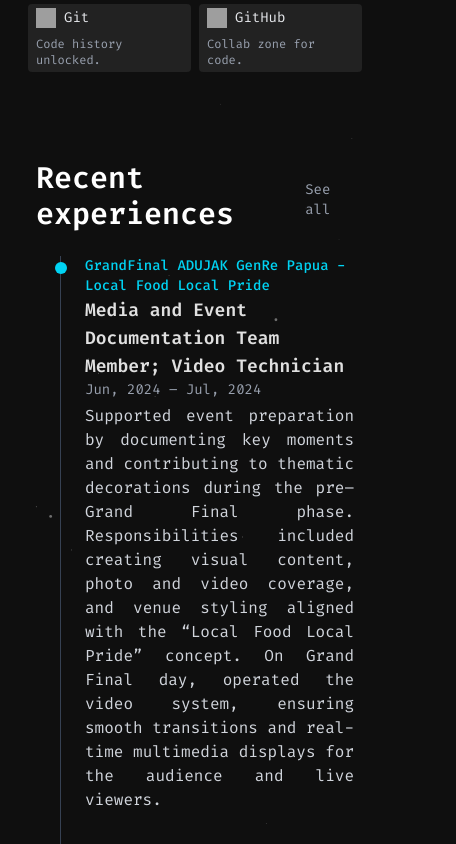
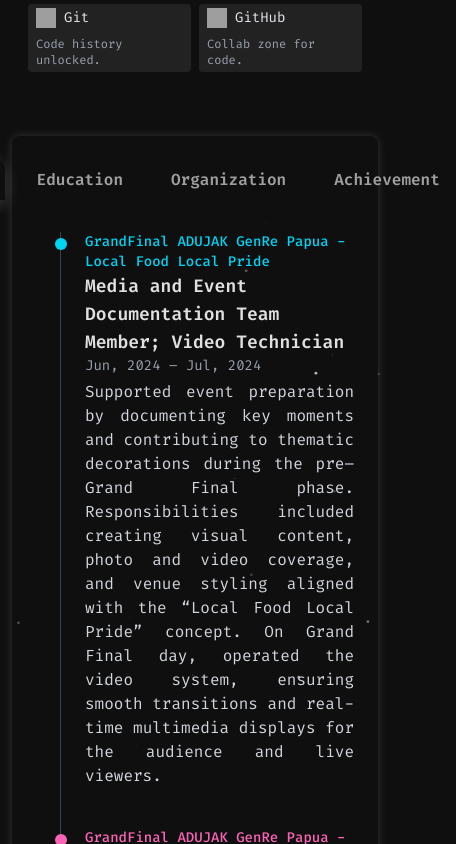
Before and after one commit to Ariffansyah/arpthef, a SvelteKit app: page / in a window 390 px wide. Shown: the part 860-1704 px from the top of the page, 456 px wide, since content can reach past the window. Built offline with nearby package versions, Linux system fonts and the light colour scheme; grey boxes are pictures that could not be loaded.

Commit message:
Feat: Work, Eduaction, Organization, Achievement Tab

```diff
--- a/src/lib/assets/JSON/experiences.json
+++ b/src/lib/assets/JSON/experiences.json
@@ -1,26 +1,49 @@
 [
 	{
 		"experienceName": "GrandFinal ADUJAK GenRe Papua - Local Food Local Pride",
+		"category": "Work",
 		"title": "Media and Event Documentation Team Member; Video Technician",
 		"date": "Jun, 2024 – Jul, 2024",
 		"description": "Supported event preparation by documenting key moments and contributing to thematic decorations during the pre–Grand Final phase. Responsibilities included creating visual content, photo and video coverage, and venue styling aligned with the “Local Food Local Pride” concept. On Grand Final day, operated the video system, ensuring smooth transitions and real-time multimedia displays for the audience and live viewers."
 	},
 	{
 		"experienceName": "GrandFinal ADUJAK GenRe Papua - Nothing's Impossible",
+		"category": "Work",
 		"title": "Media and Event Documentation Team Member; Video Technician",
 		"date": "May, 2023 – Jun, 2023",
 		"description": "Played an active role in documenting and decorating the venue in the lead-up to the Grand Final, focusing on visual storytelling and consistent branding. Captured event footage, assisted in media setup, and helped with on-site decorations. During the main event, served as the video technician responsible for managing the live video feed and ensuring seamless multimedia coordination throughout the program."
 	},
 	{
 		"experienceName": "Organisasi Siswa Intra Sekolah - SMA Negeri 1 Jayapura",
+		"category": "Organization",
 		"title": "Tresurer Student Council",
 		"date": "Nov, 2022 – Nov, 2023",
 		"description": "As the Treasurer, I was responsible for managing the financial activities of the organization. My key duties included budgeting, tracking income and expenses, and preparing financial reports. I worked closely with the team to ensure that the funds were allocated properly and that financial records were accurate and transparent. Through this role, I developed strong organizational and financial management skills, ensuring that the organization's financial operations ran smoothly and efficiently."
 	},
 	{
+		"experienceName": "PIK-R Ready - SMA Negeri 1 Jayapura",
+		"category": "Organization",
+		"title": "Peer Educator Coordinator",
+		"date": "Dec, 2022 – Dec, 2023",
+		"description": "In my role as Peer Educator Coordinator, I led a team of peer educators to promote health and well-being among students. My responsibilities included organizing training sessions, developing educational materials, and coordinating outreach programs. I focused on fostering a supportive environment for students to learn about health issues and make informed decisions. This experience enhanced my leadership skills and my ability to communicate effectively with diverse groups."
+	},
+	{
 		"experienceName": "Organisasi Siswa Intra Sekolah - SMA Negeri 1 Jayapura",
+		"category": "Organization",
 		"title": "ICT Coordinator Student Council",
 		"date": "Nov, 2021 – Nov, 2022",
 		"description": "During my term as ICT Coordinator, I was responsible for leading technology-related projects and managing the organization's digital communication systems. I successfully developed digital solutions to enhance the efficiency of the team. Additionally, I managed internal and external digital communication to ensure smooth and secure information flow. This role strengthened my skills in project leadership, problem-solving, and ensuring operational continuity through technology.During"
+	},
+	{
+		"experienceName": "State University of Surabaya",
+		"category": "Education",
+		"date": "2024 – Present",
+		"description": "Bachelor of Computer Science, Informatics Engineering"
+	},
+	{
+		"experienceName": "SMA Negeri 1 Jayapura",
+		"category": "Education",
+		"date": "2021 – 2024",
+		"description": "High School, Science Major"
 	}
 ]
--- a/src/routes/+page.svelte
+++ b/src/routes/+page.svelte
@@ -47,6 +47,51 @@
 	const achievements = AchievementsData;
 	const projects = ProjectsData;
 	const experiences = ExperiencesData;
+
+	let activeTab = 'work';
+	const tabs = [
+		{ label: 'Work', value: 'work' },
+		{ label: 'Education', value: 'education' },
+		{ label: 'Organization', value: 'organization' },
+		{ label: 'Achievement', value: 'achievement' }
+	];
+
+	const workExperiences = experiences.filter((e) => e.category?.toLowerCase() === 'work');
+	const educationExperiences = experiences.filter((e) => e.category?.toLowerCase() === 'education');
+	const organizationExperiences = experiences.filter(
+		(e) => e.category?.toLowerCase() === 'organization'
+	);
+	const achievementItems = achievements;
+
+	// Show More / Show Less logic for each tab
+	let isShowMoreWork = false;
+	let showWorkExperiences = workExperiences.slice(0, 3);
+	function toggleShowMoreWork() {
+		isShowMoreWork = !isShowMoreWork;
+		showWorkExperiences = isShowMoreWork ? workExperiences : workExperiences.slice(0, 3);
+	}
+	let isShowMoreEdu = false;
+	let showEducationExperiences = educationExperiences.slice(0, 3);
+	function toggleShowMoreEdu() {
+		isShowMoreEdu = !isShowMoreEdu;
+		showEducationExperiences = isShowMoreEdu
+			? educationExperiences
+			: educationExperiences.slice(0, 3);
+	}
+	let isShowMoreOrg = false;
+	let showOrganizationExperiences = organizationExperiences.slice(0, 3);
+	function toggleShowMoreOrg() {
+		isShowMoreOrg = !isShowMoreOrg;
+		showOrganizationExperiences = isShowMoreOrg
+			? organizationExperiences
+			: organizationExperiences.slice(0, 3);
+	}
+	let isShowMoreAch = false;
+	let showAchievements = achievementItems.slice(0, 3);
+	function toggleShowMoreAch() {
+		isShowMoreAch = !isShowMoreAch;
+		showAchievements = isShowMoreAch ? achievementItems : achievementItems.slice(0, 3);
+	}
 
 	function openTiktaktoe() {
 		tiktaktoeVisible = true;
@@ -118,7 +163,7 @@
 		}
 	}
 
-	const sectionIds = ['arpthef', 'technologies', 'experiences', 'achievements', 'projects'];
+	const sectionIds = ['arpthef', 'technologies', 'experiences', 'projects'];
 	let currentSectionIndex = 0;
 	let showScrollTop = false;
 	let showScrollBottom = false;
@@ -171,6 +216,7 @@
 </script>
 
 <section class="mx-3 flex flex-col justify-center md:mx-auto">
+	<!-- Profile / About -->
 	<div
 		id="arpthef"
 		class="animate-fade-in my-6 flex w-full flex-col items-start justify-center gap-4 rounded-lg p-6 shadow-[0_0_10px_rgba(255,255,255,0.15)] transition duration-300 ease-in-out hover:scale-105 hover:shadow-[0_0_25px_rgba(255,255,255,0.3)] md:mx-auto md:w-1/3"
@@ -181,7 +227,6 @@
 				<h1 class="text-3xl font-bold">arpthef</h1>
 				<p class="text-sm text-gray-400">Surabaya, Indonesia</p>
 			</div>
-
 			<div class="flex items-center">
 				<a
 					href="https://github.com/Ariffansyah"
@@ -210,6 +255,7 @@
 			</p>
 		</div>
 	</div>
+	<!-- Technologies -->
 	<div
 		id="technologies"
 		class="animate-fade-in mx-auto my-6 flex w-full flex-col items-start justify-center gap-4 p-4 md:w-1/3"
@@ -232,16 +278,25 @@
 	</div>
 	<div
 		id="experiences"
-		class="animate-fade-in my-6 flex w-full flex-col items-start justify-center gap-4 p-6 md:mx-auto md:w-1/3"
+		class="animate-fade-in my-6 flex w-full flex-col items-start justify-center gap-4 rounded-lg p-6 shadow-[0_0_10px_rgba(255,255,255,0.15)] transition duration-300 ease-in-out hover:scale-105 hover:shadow-[0_0_25px_rgba(255,255,255,0.3)] md:mx-auto md:w-1/3"
 		use:intersect={{ threshold: 0.3 }}
 	>
-		<div class="flex w-full flex-row items-center justify-between">
-			<h1 class="mb-2 text-3xl font-bold text-white">Recent experiences</h1>
-			<a href="/about" class="text-sm text-gray-400 hover:text-white"> See all</a>
+		<div class="mb-4 flex w-full items-center justify-center space-x-4">
+			{#each tabs as tab}
+				<button
+					class="rounded-t-lg px-4 py-2 font-semibold text-white transition-shadow duration-200 focus:outline-none {activeTab ===
+					tab.value
+						? 'shadow-[0_4px_16px_rgba(255,255,255,0.2)]'
+						: 'opacity-60'}"
+					on:click={() => (activeTab = tab.value)}
+				>
+					{tab.label}
+				</button>
+			{/each}
 		</div>
-		<div class="h-auto">
+		{#if activeTab === 'work'}
 			<div class="relative ml-6 border-l border-gray-700">
-				{#each experiences.slice(0, 3) as exp, i}
+				{#each showWorkExperiences as exp, i}
 					<div class="relative pb-10 pl-6">
 						<div
 							class="absolute top-1.5 -left-1.5 h-3 w-3 rounded-full {bgColors[
@@ -256,22 +311,70 @@
 						<p class="mt-1 text-justify text-gray-300">{exp.description}</p>
 					</div>
 				{/each}
+				{#if workExperiences.length > 3}
+					<button
+						class="mt-2 rounded py-2 text-gray-300 transition duration-200 hover:underline"
+						on:click={toggleShowMoreWork}
+					>
+						{#if isShowMoreWork}Show Less{:else}Show More{/if}
+					</button>
+				{/if}
 			</div>
-		</div>
-	</div>
+		{:else if activeTab === 'education'}
+			<div class="relative ml-6 border-l border-gray-700">
+				{#each showEducationExperiences as edu, i}
+					<div class="relative pb-10 pl-6">
+						<div
+							class="absolute top-1.5 -left-1.5 h-3 w-3 rounded-full {bgColors[
+								i % bgColors.length
+							]}"
+						></div>
+						<p class="text-lg font-bold {textColors[i % textColors.length]}">
+							{edu.experienceName}
+						</p>
+						<p class="text-sm text-gray-400">{edu.date}</p>
+						<p class="mt-1 text-justify text-gray-300">{edu.description}</p>
+					</div>
+				{/each}
+				{#if educationExperiences.length > 3}
+					<button
+						class="mt-2 rounded py-2 text-gray-300 transition duration-200 hover:underline"
+						on:click={toggleShowMoreEdu}
+					>
+						{#if isShowMoreEdu}Show Less{:else}Show More{/if}
+					</button>
+				{/if}
+			</div>
+		{:else if activeTab === 'organization'}
+			<div class="relative ml-6 border-l border-gray-700">
+				{#each showOrganizationExperiences as org, i}
+					<div class="relative pb-10 pl-6">
+						<div
+							class="absolute top-1.5 -left-1.5 h-3 w-3 rounded-full {bgColors[
+								i % bgColors.length
+							]}"
+						></div>
+						<p class="text-sm font-medium {textColors[i % textColors.length]}">
+							{org.experienceName}
+						</p>
+						<h3 class="text-lg font-bold">{org.title}</h3>
 
-	<div
-		id="achievements"
-		class="animate-fade-in my-6 flex w-full flex-col items-start justify-center gap-4 p-6 md:mx-auto md:w-1/3"
-		use:intersect={{ threshold: 0.3 }}
-	>
-		<div class="flex w-full flex-row items-center justify-between">
-			<h1 class="mb-2 text-3xl font-bold text-white">Recent achievements</h1>
-			<a href="/about" class="text-sm text-gray-400 hover:text-white"> See all</a>
-		</div>
-		<div class="h-auto">
+						<p class="text-sm text-gray-400">{org.date}</p>
+						<p class="mt-1 text-justify text-gray-300">{org.description}</p>
+					</div>
+				{/each}
+				{#if organizationExperiences.length > 3}
+					<button
+						class="mt-2 rounded py-2 text-gray-300 transition duration-200 hover:underline"
+						on:click={toggleShowMoreOrg}
+					>
+						{#if isShowMoreOrg}Show Less{:else}Show More{/if}
+					</button>
+				{/if}
+			</div>
+		{:else if activeTab === 'achievement'}
 			<div class="relative ml-6 border-l border-gray-700">
-				{#each achievements.slice(0, 3) as ach, i}
+				{#each showAchievements as ach, i}
 					<div class="relative pb-10 pl-6">
 						<div
 							class="absolute top-1.5 -left-1.5 h-3 w-3 rounded-full {bgColors[
@@ -281,13 +384,21 @@
 						<p class="text-sm font-medium {textColors[i % textColors.length]}">
 							{ach.achievementName}
 						</p>
-						<h3 class="text-lg font-bold">{ach.title}</h3>
+						<p class="text-lg font-bold">{ach.title}</p>
 						<p class="text-sm text-gray-400">{ach.date}</p>
 						<p class="mt-1 text-justify text-gray-300">{ach.description}</p>
 					</div>
 				{/each}
+				{#if achievementItems.length > 3}
+					<button
+						class="mt-2 rounded py-2 text-gray-300 transition duration-200 hover:underline"
+						on:click={toggleShowMoreAch}
+					>
+						{#if isShowMoreAch}Show Less{:else}Show More{/if}
+					</button>
+				{/if}
 			</div>
-		</div>
+		{/if}
 	</div>
 	<div
 		id="projects"
@@ -371,8 +482,7 @@
 	</button>
 {/if}
 
-{#if tiktaktoeVisible}>Here are some of my recent projects that I have worked on. You can find more
-	on my GitHub.
+{#if tiktaktoeVisible}
 	<div
 		role="dialog"
 		aria-modal="true"
@@ -381,8 +491,7 @@
 		on:keydown={handleTiktaktoeKeydown}
 	>
 		<div
-			class="
-			bg-darkgray relative flex h-[500px] w-[500px] flex-col items-center justify-center rounded-lg p-5 shadow-lg"
+			class="bg-darkgray relative flex h-[500px] w-[500px] flex-col items-center justify-center rounded-lg p-5 shadow-lg"
 		>
 			<button
 				class="absolute top-2 right-2 text-gray-400 hover:text-white"
--- a/src/routes/about/+page.svelte
+++ b/src/routes/about/+page.svelte
@@ -38,28 +38,54 @@
 		'bg-violet-400'
 	];
 
+	const tabs = [
+		{ label: 'Work', value: 'work' },
+		{ label: 'Education', value: 'education' },
+		{ label: 'Organization', value: 'organization' },
+		{ label: 'Achievement', value: 'achievement' }
+	];
+
+	let activeTab = 'work';
+
+	const workExperiences = ExperiencesData.filter((e) => e.category?.toLowerCase() === 'work');
+	const educationExperiences = ExperiencesData.filter(
+		(e) => e.category?.toLowerCase() === 'education'
+	);
+	const organizationExperiences = ExperiencesData.filter(
+		(e) => e.category?.toLowerCase() === 'organization'
+	);
+	const achievementItems = AchievementsData;
+
+	let isShowMoreWork = false;
+	let showWorkExperiences = workExperiences.slice(0, 3);
+	function toggleShowMoreWork() {
+		isShowMoreWork = !isShowMoreWork;
+		showWorkExperiences = isShowMoreWork ? workExperiences : workExperiences.slice(0, 3);
+	}
+
+	let isShowMoreEdu = false;
+	let showEducationExperiences = educationExperiences.slice(0, 3);
+	function toggleShowMoreEdu() {
+		isShowMoreEdu = !isShowMoreEdu;
+		showEducationExperiences = isShowMoreEdu
+			? educationExperiences
+			: educationExperiences.slice(0, 3);
+	}
+
+	let isShowMoreOrg = false;
+	let showOrganizationExperiences = organizationExperiences.slice(0, 3);
+	function toggleShowMoreOrg() {
+		isShowMoreOrg = !isShowMoreOrg;
+		showOrganizationExperiences = isShowMoreOrg
+			? organizationExperiences
+			: organizationExperiences.slice(0, 3);
+	}
+
 	let isShowMoreAch = false;
-	let achievements = AchievementsData.slice(0, 3);
-
+	let showAchievements = achievementItems.slice(0, 3);
 	function toggleShowMoreAch() {
 		isShowMoreAch = !isShowMoreAch;
-		if (isShowMoreAch) {
-			achievements = AchievementsData;
-		} else {
-			achievements = AchievementsData.slice(0, 3);
-		}
-	}
-
-	let isShowMoreExp = false;
-	let experiences = ExperiencesData.slice(0, 3);
-
-	function toggleShowMoreExp() {
-		isShowMoreExp = !isShowMoreExp;
-		if (isShowMoreExp) {
-			experiences = ExperiencesData;
-		} else {
-			experiences = ExperiencesData.slice(0, 3);
-		}
+		showAchievements = isShowMoreAch ? achievementItems : achievementItems.slice(0, 3);
 	}
 </script>
 
@@ -123,16 +149,26 @@
 		</p>
 	</div>
 	<div
-		class="animate-fade-in my-6 flex w-full flex-col items-start justify-center gap-4 p-6 md:mx-auto md:w-1/3"
+		class="animate-fade-in my-6 flex w-full flex-col items-start justify-center gap-4 rounded-lg p-6 shadow-[0_0_10px_rgba(255,255,255,0.15)] transition duration-300 ease-in-out hover:scale-105 hover:shadow-[0_0_25px_rgba(255,255,255,0.3)] md:mx-auto md:w-1/3"
 		use:intersect={{ threshold: 0.3 }}
 	>
-		<h2 class="text-2xl font-bold text-white">Experiences</h2>
-		<p class="text-justify text-gray-300">
-			Here are some of my organizational and work experiences.
-		</p>
+		<div class="mb-4 flex w-full items-center justify-center space-x-4">
+			{#each tabs as tab}
+				<button
+					class="rounded-t-lg px-4 py-2 font-semibold text-white transition-shadow duration-200 focus:outline-none {activeTab ===
+					tab.value
+						? 'shadow-[0_4px_16px_rgba(255,255,255,0.2)]'
+						: 'opacity-60'}"
+					on:click={() => (activeTab = tab.value)}
+				>
+					{tab.label}
+				</button>
+			{/each}
+		</div>
+		{#if activeTab === 'work'}
 			<div class="h-auto">
 				<div class="relative ml-6 border-l border-gray-700">
-				{#each experiences as exp, i}
+					{#each showWorkExperiences as exp, i}
 						<div class="relative pb-10 pl-6">
 							<div
 								class="absolute top-1.5 -left-1.5 h-3 w-3 rounded-full {bgColors[
@@ -148,32 +184,77 @@
 						</div>
 					{/each}
 				</div>
-			{#if ExperiencesData.length > 3}
+				{#if workExperiences.length > 3}
 					<button
 						class="mt-2 rounded py-2 text-gray-300 transition duration-200 hover:underline"
-					on:click={toggleShowMoreExp}
+						on:click={toggleShowMoreWork}
 					>
-					{#if isShowMoreExp}
-						Show Less
-					{:else}
-						Show More
-					{/if}
+						{#if isShowMoreWork}Show Less{:else}Show More{/if}
 					</button>
 				{/if}
 			</div>
-	</div>
-
-	<div
-		class="animate-fade-in my-6 flex w-full flex-col items-start justify-center gap-4 p-6 md:mx-auto md:w-1/3"
-		use:intersect={{ threshold: 0.3 }}
-	>
-		<h2 class="text-2xl font-bold text-white">Achievements</h2>
-		<p class="text-justify text-gray-300">
-			Here are some of my achievements in journey as a software engineer.
-		</p>
+		{/if}
+		{#if activeTab === 'education'}
 			<div class="h-auto">
 				<div class="relative ml-6 border-l border-gray-700">
-				{#each achievements as ach, i}
+					{#each showEducationExperiences as edu, i}
+						<div class="relative pb-10 pl-6">
+							<div
+								class="absolute top-1.5 -left-1.5 h-3 w-3 rounded-full {bgColors[
+									i % bgColors.length
+								]}"
+							></div>
+							<p class="text-lg font-bold {textColors[i % textColors.length]}">
+								{edu.experienceName}
+							</p>
+							<p class="text-sm text-gray-400">{edu.date}</p>
+							<p class="mt-1 text-justify text-gray-300">{edu.description}</p>
+						</div>
+					{/each}
+				</div>
+				{#if educationExperiences.length > 3}
+					<button
+						class="mt-2 rounded py-2 text-gray-300 transition duration-200 hover:underline"
+						on:click={toggleShowMoreEdu}
+					>
+						{#if isShowMoreEdu}Show Less{:else}Show More{/if}
+					</button>
+				{/if}
+			</div>
+		{/if}
+		{#if activeTab === 'organization'}
+			<div class="h-auto">
+				<div class="relative ml-6 border-l border-gray-700">
+					{#each showOrganizationExperiences as org, i}
+						<div class="relative pb-10 pl-6">
+							<div
+								class="absolute top-1.5 -left-1.5 h-3 w-3 rounded-full {bgColors[
+									i % bgColors.length
+								]}"
+							></div>
+							<p class="text-sm font-medium {textColors[i % textColors.length]}">
+								{org.experienceName}
+							</p>
+							<h3 class="text-lg font-bold">{org.title}</h3>
+							<p class="text-sm text-gray-400">{org.date}</p>
+							<p class="mt-1 text-justify text-gray-300">{org.description}</p>
+						</div>
+					{/each}
+				</div>
+				{#if organizationExperiences.length > 3}
+					<button
+						class="mt-2 rounded py-2 text-gray-300 transition duration-200 hover:underline"
+						on:click={toggleShowMoreOrg}
+					>
+						{#if isShowMoreOrg}Show Less{:else}Show More{/if}
+					</button>
+				{/if}
+			</div>
+		{/if}
+		{#if activeTab === 'achievement'}
+			<div class="h-auto">
+				<div class="relative ml-6 border-l border-gray-700">
+					{#each showAchievements as ach, i}
 						<div class="relative pb-10 pl-6">
 							<div
 								class="absolute top-1.5 -left-1.5 h-3 w-3 rounded-full {bgColors[
@@ -189,18 +270,15 @@
 						</div>
 					{/each}
 				</div>
-			{#if AchievementsData.length > 3}
+				{#if achievementItems.length > 3}
 					<button
 						class="mt-2 rounded py-2 text-gray-300 transition duration-200 hover:underline"
 						on:click={toggleShowMoreAch}
 					>
-					{#if isShowMoreAch}
-						Show Less
-					{:else}
-						Show More
-					{/if}
+						{#if isShowMoreAch}Show Less{:else}Show More{/if}
 					</button>
 				{/if}
 			</div>
+		{/if}
 	</div>
 </section>
```
Lines whose indentation alone changed are shown as unchanged.
